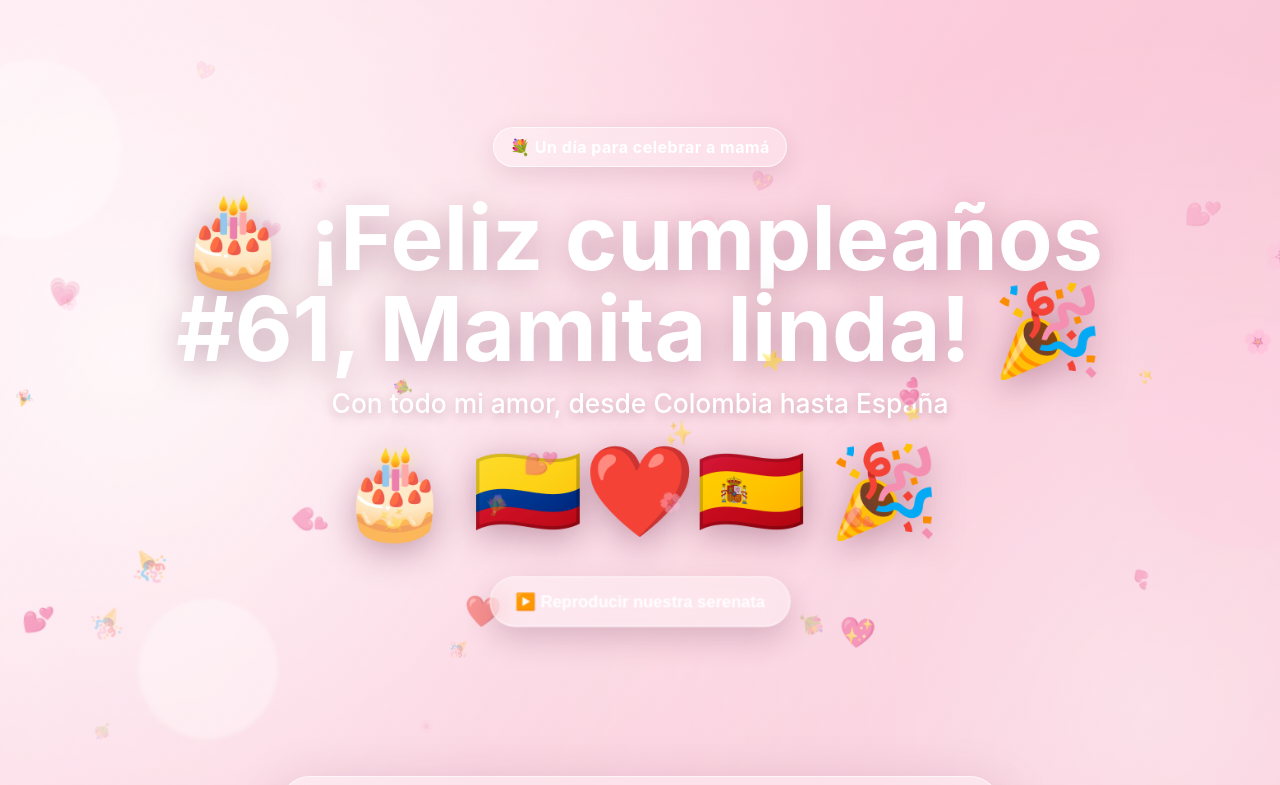
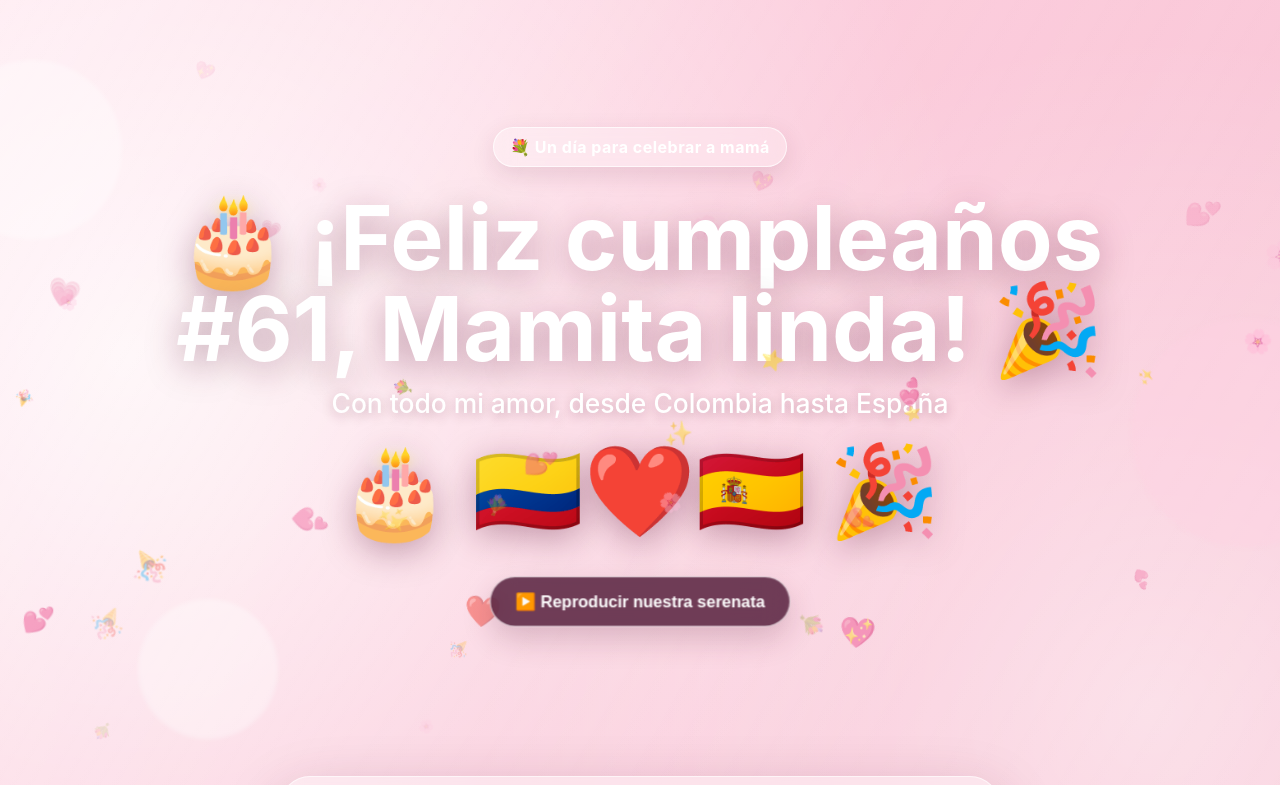
Before and after one commit to DAVADiego/CumpleMama2, a plain HTML site: page index.html in a window 1280 px wide. In both pictures the pointer is over the button "▶️ Reproducir nuestra serenata". Shown: the top 785 px of the page. Drawn offline with Linux system fonts and the light colour scheme.

Commit message:
Eliminar foto #6 y cambiar el fondo del boton de reproducir music

```diff
--- a/index.html
+++ b/index.html
@@ -174,7 +174,7 @@
 
     #playMusic:hover{
       transform:translateY(-3px) scale(1.03);
-      background:rgba(255,255,255,.32);
+      background: rgba(75, 20, 50, 0.80);
     }
 
     #playMusic.playing{
@@ -630,7 +630,7 @@
           <div class="carrusel-item"><img src="fotos/foto3.jpeg" alt="Foto 3"></div>
           <div class="carrusel-item"><img src="fotos/foto4.jpeg" alt="Foto 4"></div>
           <div class="carrusel-item"><img src="fotos/foto5.jpeg" alt="Foto 5"></div>
-          <div class="carrusel-item"><img src="fotos/foto6.jpeg" alt="Foto 6"></div>
+
           <div class="carrusel-item"><img src="fotos/foto7.jpeg" alt="Foto 7"></div>
           <div class="carrusel-item"><img src="fotos/foto8.jpeg" alt="Foto 8"></div>
           <div class="carrusel-item"><img src="fotos/foto9.jpeg" alt="Foto 9"></div>
```
